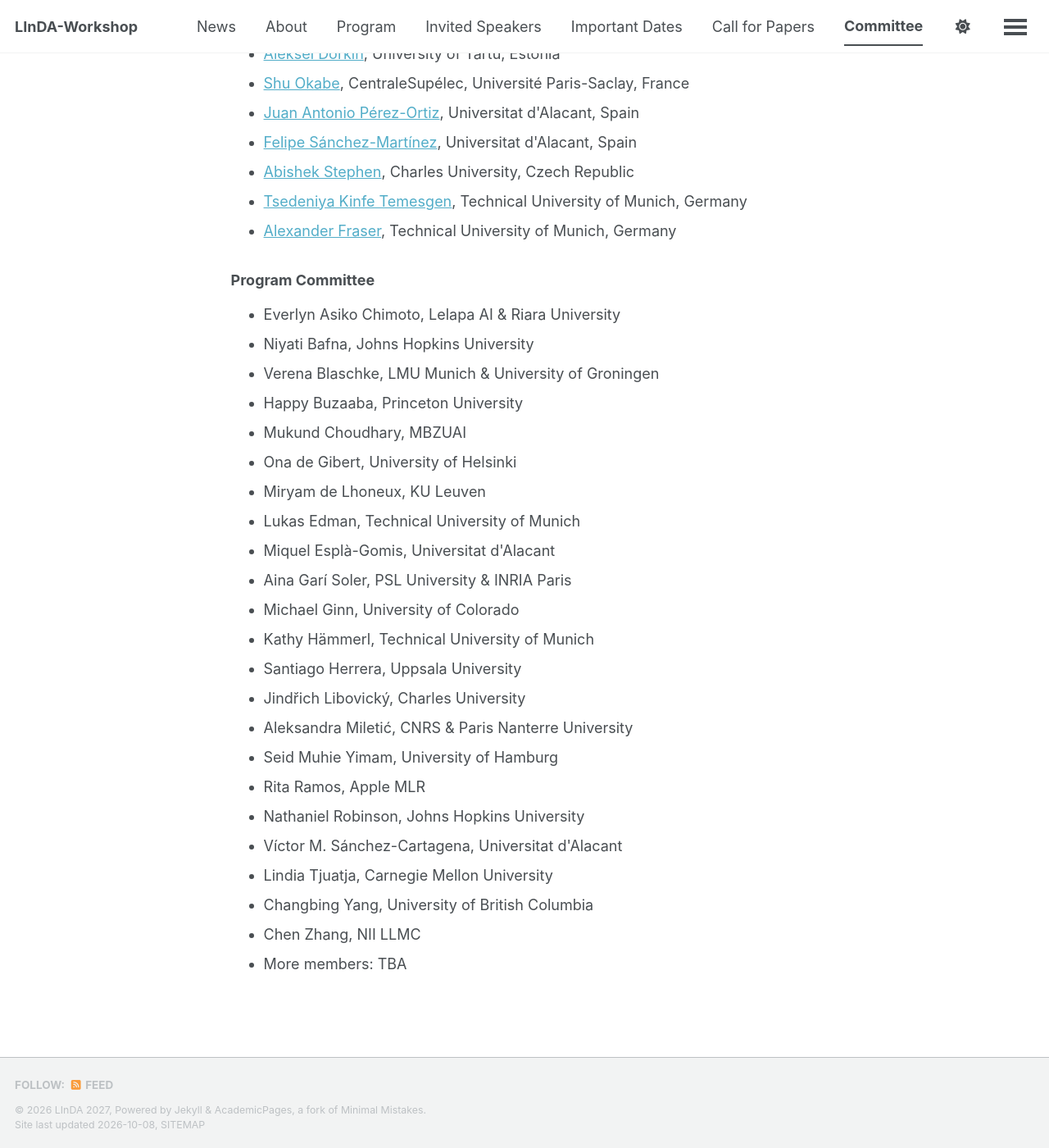
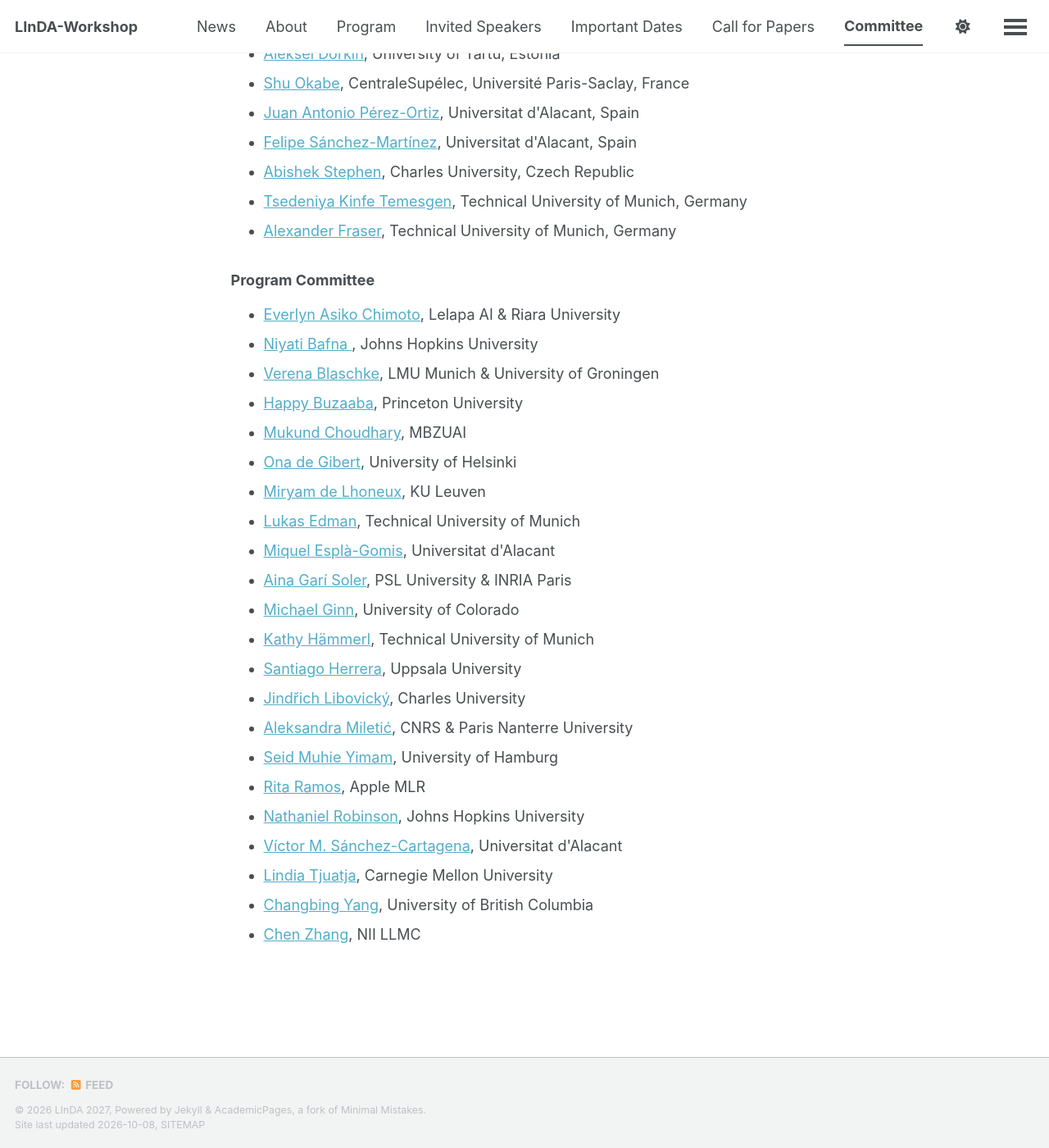
Before and after one commit to LInDA-Workshop/LInDA-Workshop.github.io, a Jekyll site: the page built from _pages/committee.md, in a window 1280 px wide and 1400 px high, scrolled down 239 px. Shown: the whole window at 82% size. Built offline with Jekyll 4.4.1, drawn with Linux system fonts in a browser that asks for light colours; a style sheet for code colours, icons or effects is not loaded.

Commit message:
add profile

```diff
--- a/_pages/committee.md
+++ b/_pages/committee.md
@@ -6,39 +6,38 @@ title: "Committee"
 
 <h3>Organizing Committee</h3>
 <ul>
-  <li><a href="#">Marion Di Marco</a>, Technical University of Munich, Germany</li>
-  <li><a href="#">Niyati Bafna</a>, Johns Hopkins University, USA</li>
-  <li><a href="#">Aleksei Dorkin</a>, University of Tartu, Estonia</li>
-  <li><a href="#">Shu Okabe</a>, CentraleSupélec, Université Paris-Saclay, France</li>
-  <li><a href="#">Juan Antonio Pérez-Ortiz</a>, Universitat d'Alacant, Spain</li>
-  <li><a href="#">Felipe Sánchez-Martínez</a>, Universitat d'Alacant, Spain</li>
-  <li><a href="#">Abishek Stephen</a>, Charles University, Czech Republic</li>
-  <li><a href="#">Tsedeniya Kinfe Temesgen</a>, Technical University of Munich, Germany</li>
-  <li><a href="#">Alexander Fraser</a>, Technical University of Munich, Germany</li>
+  <li><a href="https://mariondimarco.github.io/">Marion Di Marco</a>, Technical University of Munich, Germany</li>
+  <li><a href="https://niyatibafna.github.io/">Niyati Bafna</a>, Johns Hopkins University, USA</li>
+  <li><a href="https://www.alphaxiv.org/@aleksei-dorkin">Aleksei Dorkin</a>, University of Tartu, Estonia</li>
+  <li><a href="https://shuokabe.github.io/">Shu Okabe</a>, CentraleSupélec, Université Paris-Saclay, France</li>
+  <li><a href="https://www.dlsi.ua.es/~japerez/">Juan Antonio Pérez-Ortiz</a>, Universitat d'Alacant, Spain</li>
+  <li><a href="https://www.dlsi.ua.es/~fsanchez/resources.html">Felipe Sánchez-Martínez</a>, Universitat d'Alacant, Spain</li>
+  <li><a href="https://ufal.mff.cuni.cz/abishek-stephen">Abishek Stephen</a>, Charles University, Czech Republic</li>
+  <li><a href="https://tsedeniyatemesgen.github.io/">Tsedeniya Kinfe Temesgen</a>, Technical University of Munich, Germany</li>
+  <li><a href="https://alexfraser.github.io/">Alexander Fraser</a>, Technical University of Munich, Germany</li>
 </ul>
 
 
 <h3>Program Committee</h3>
-<ul><li>Everlyn Asiko Chimoto, Lelapa AI & Riara University</li>
-<li>Niyati Bafna, Johns Hopkins University</li>
-<li>Verena Blaschke, LMU Munich & University of Groningen</li>
-<li>Happy Buzaaba, Princeton University</li>
-<li>Mukund Choudhary, MBZUAI</li>
-<li>Ona de Gibert, University of Helsinki</li>
-<li>Miryam de Lhoneux, KU Leuven</li>
-<li>Lukas Edman, Technical University of Munich</li>
-<li>Miquel Esplà-Gomis, Universitat d'Alacant</li>
-<li>Aina Garí Soler, PSL University & INRIA Paris</li>
-<li>Michael Ginn, University of Colorado</li>
-<li>Kathy Hämmerl, Technical University of Munich</li>
-<li>Santiago Herrera, Uppsala University</li>
-<li>Jindřich Libovický, Charles University</li>
-<li>Aleksandra Miletić, CNRS & Paris Nanterre University</li>
-<li>Seid Muhie Yimam, University of Hamburg</li>
-<li>Rita Ramos, Apple MLR</li>
-<li>Nathaniel Robinson, Johns Hopkins University</li>
-<li>Víctor M. Sánchez-Cartagena, Universitat d'Alacant</li>
-<li>Lindia Tjuatja, Carnegie Mellon University</li>
-<li>Changbing Yang, University of British Columbia</li>
-<li>Chen Zhang, NII LLMC</li>
-<li>More members: TBA</li></ul>
+<ul><li><a href="https://everlynasiko.github.io/">Everlyn Asiko Chimoto</a>, Lelapa AI & Riara University</li>
+<li><a href="https://niyatibafna.github.io/">Niyati Bafna </a>, Johns Hopkins University</li>
+<li><a href="https://verenablaschke.github.io/">Verena Blaschke</a>, LMU Munich & University of Groningen</li>
+<li><a href="https://buzaabah.github.io/">Happy Buzaaba</a>, Princeton University</li>
+<li><a href="https://mukundc2k.github.io/">Mukund Choudhary</a>, MBZUAI</li>
+<li><a href="https://researchportal.helsinki.fi/en/persons/ona-de-gibert-bonet/">Ona de Gibert</a>, University of Helsinki</li>
+<li><a href="https://people.cs.kuleuven.be/~miryam.delhoneux/">Miryam de Lhoneux</a>, KU Leuven</li>
+<li><a href="https://leukas.github.io/about">Lukas Edman</a>, Technical University of Munich</li>
+<li><a href="https://www.dlsi.ua.es/~mespla/index_en.html">Miquel Esplà-Gomis</a>, Universitat d'Alacant</li>
+<li><a href="https://ainagari.github.io/">Aina Garí Soler</a>, PSL University & INRIA Paris</li>
+<li><a href="https://michaelginn.com/">Michael Ginn</a>, University of Colorado</li>
+<li><a href="https://github.com/kathyhaem">Kathy Hämmerl</a>, Technical University of Munich</li>
+<li><a href="https://www.uu.se/en/contact-and-organisation/staff?query=N26-1214">Santiago Herrera</a>, Uppsala University</li>
+<li><a href="https://ufal.mff.cuni.cz/jindrich-libovicky">Jindřich Libovický</a>, Charles University</li>
+<li><a href="https://modyco.fr/membre/aleksandra-mileti%C4%87/">Aleksandra Miletić</a>, CNRS & Paris Nanterre University</li>
+<li><a href="https://seyyaw.github.io/">Seid Muhie Yimam</a>, University of Hamburg</li>
+<li><a href="https://scholar.google.com/citations?user=1AslBsAAAAAJ&hl=en">Rita Ramos</a>, Apple MLR</li>
+<li><a href="https://n8rrobinson.wixsite.com/mysite">Nathaniel Robinson</a>, Johns Hopkins University</li>
+<li><a href="https://vitaka.github.io/">Víctor M. Sánchez-Cartagena</a>, Universitat d'Alacant</li>
+<li><a href="https://lindiatjuatja.github.io/">Lindia Tjuatja</a>, Carnegie Mellon University</li>
+<li><a href="https://www.linkedin.com/in/changbing-yang-6a058b129">Changbing Yang</a>, University of British Columbia</li>
+<li><a href="https://luciusssss.github.io/">Chen Zhang</a>, NII LLMC</li>
```
